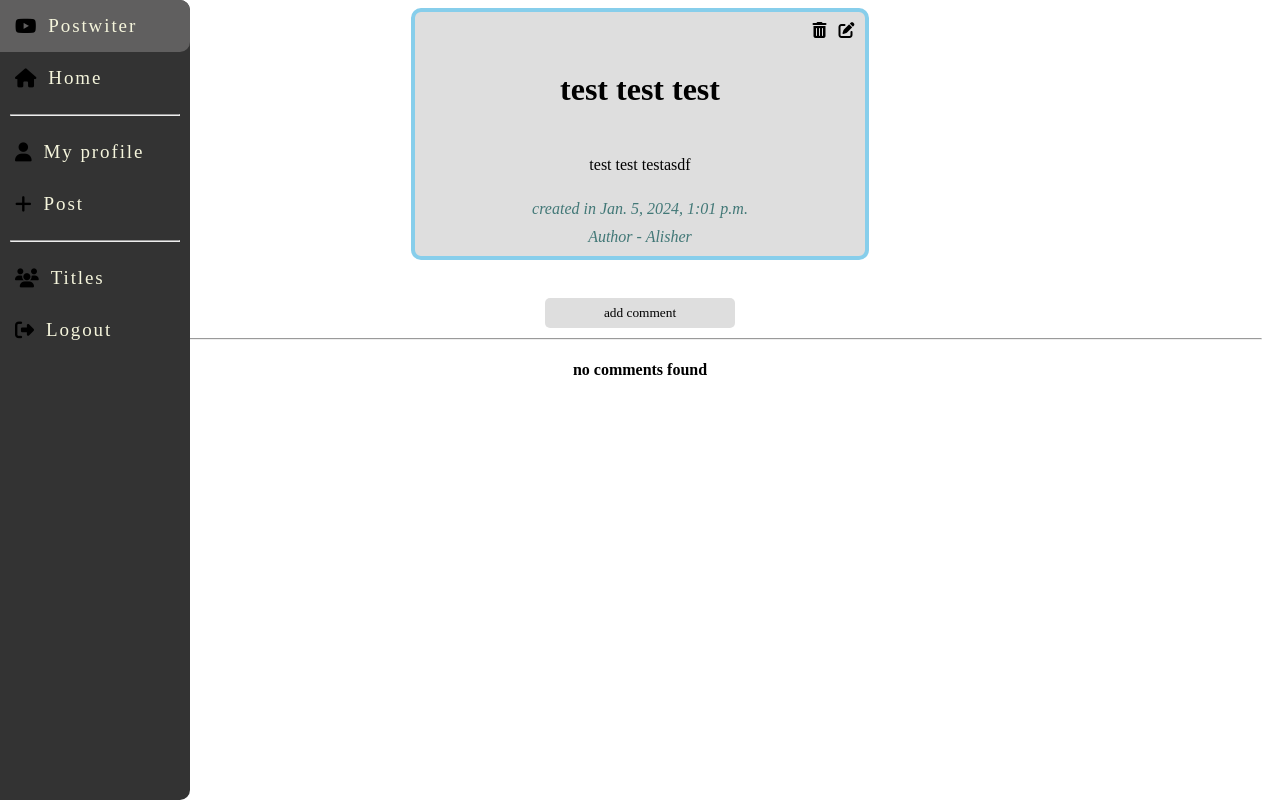
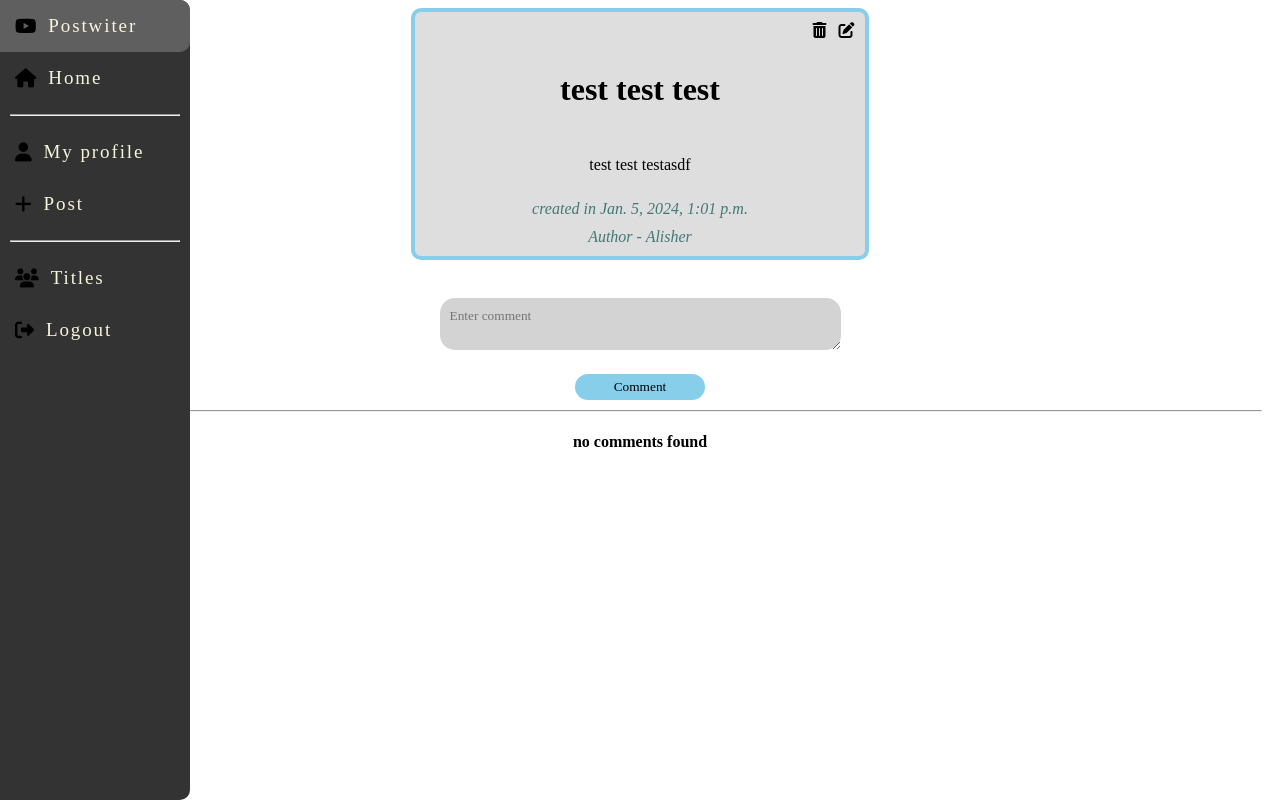
Before and after one commit to SHAKHAfire/DjangoYoutube, a Django app: page /posts/post-details/40 in a window 1280 px wide. Run offline with Django 4.2, Linux system fonts and the light colour scheme; a user stored in the database is signed in; data comes from the database, SQL or seed files in the repository; both versions use the stored data as it was after the commit; some libraries are stand-ins or nearby versions.

Commit message:
add comment form in post detail page

```diff
--- a/wetube/posts/forms.py
+++ b/wetube/posts/forms.py
@@ -21,9 +21,9 @@ class PostForm(forms.ModelForm):
 
 class PostCommentForm(forms.ModelForm):
     comment_content = forms.CharField(
-        label="content",
+        label="Enter comment",
         help_text="Comment content",
-        widget=forms.Textarea(attrs={"rows": 3, "cols": 50}),
+        widget=forms.Textarea(attrs={"rows": 2, "cols": 50}),
     )
 
     class Meta:
--- a/wetube/posts/templates/post_details.html
+++ b/wetube/posts/templates/post_details.html
@@ -24,13 +24,10 @@
 
     </div>
 
+    <div class="comment-form">
+        {% include "form_snippets.html" with form=form btn_text='Comment'%}
+    </div>
 
-    <div class="add-comment">
-
-
-      <a href={% url 'add-comment' object.id %}><button>add comment</button></a>
-
-    </div>
 
     <hr>
     {% if object.comments.all %}
@@ -60,6 +57,7 @@
         {% endif %}
 
 </center>
+
 <style>
 
     *{
@@ -73,6 +71,23 @@
       right: -45%;
 
     }
+    .form-label{
+      display:none;
+    }
+    .form-text{
+      display: none;
+    }
+    textarea{
+      color: black;
+      padding: 10px;
+      padding-left: 10px;
+    border: none;
+    background-color: lightgray;
+    border-radius: 15px;
+    outline: none;
+
+
+  }
     .update-post{
       color: black;
       position: relative;
@@ -103,14 +118,7 @@
   border-color: skyblue;
   border-width: 4px;
 }
-.add-comment button{
-  border: none;
-  border-radius: 5px;
-  width: 15%;
-  height: 30px;
-  font-weight: 500;
-  background: #dedede;
-}
+
 .details{
 
   color: #427877;
@@ -143,7 +151,17 @@
   border-radius: 5px;
 
 }
+.btn{
+  margin-top: 20px;
+  background-color: skyblue;
+    border-radius: 20px;
+    border: none;
+    width: 130px;
+    height: 26px;
+    color: black;
+}
 </style>
+
 {% endblock %}
 
 {% block script %}
--- a/wetube/posts/urls.py
+++ b/wetube/posts/urls.py
@@ -21,9 +21,4 @@ urlpatterns = [
         PostDetailsView.as_view(),
         name="post_details",
     ),
-    path(
-        "post-details/<int:pk>/add-comment",
-        CommentCreateView.as_view(),
-        name="add-comment",
-    ),
 ]
--- a/wetube/posts/views.py
+++ b/wetube/posts/views.py
@@ -1,7 +1,8 @@
 import logging
 from django.contrib import messages
 from django.shortcuts import render
-from django.views.generic import CreateView, DetailView, ListView, UpdateView
+from django.views.generic import CreateView, DetailView, UpdateView
+from django.views.generic.edit import FormMixin
 from .forms import PostForm, PostCommentForm
 from .models import *
 from django.shortcuts import redirect
@@ -84,29 +85,23 @@ def delete_comment(request,pk:int):
     return redirect(f"/posts/post-details/{post_id}")
 
 
-class PostDetailsView(DetailView):
+class PostDetailsView(DetailView, FormMixin):
+
     modal = Posts
-    # form_class = PostCommentForm
+    form_class = PostCommentForm
     template_name = "post_details.html"
 
-    def post(self, *args, **kwargs):
-        form = self.get_form()
-        if form.is_valid():
-            post = form.save(commit=False)
-            post.author = self.request.user
-            post.save()
-        return redirect("/")
 
-    def get_queryset(self):
-        return Posts.objects.filter(id=self.kwargs["pk"])
+    def get_success_url(self) -> str:
+        return f"/posts/post-details/{self.request.path.split('/')[-1]}"
 
-
-class CommentCreateView(CreateView):
-    modal = PostComment
-    form_class = PostCommentForm
-
-    template_name = "add_post_comment.html"
-    success_url = "/"
+    # def post(self, *args, **kwargs):
+    #     form = self.get_form()
+    #     if form.is_valid():
+    #         post = form.save(commit=False)
+    #         post.author = self.request.user
+    #         post.save()
+    #     return redirect("/")
 
     def post(self, *args, **kwargs):
         form = self.get_form()
@@ -114,12 +109,15 @@ class CommentCreateView(CreateView):
             comment = form.save(commit=False)
             comment.author = self.request.user
             comment.content = form.cleaned_data["comment_content"]
-            post_id = self.request.path.split("/")[-2]
+            post_id = self.request.path.split("/")[-1]
             comment.post = Posts.objects.get(id=post_id)
             comment.save()
             messages.success(
                 request=self.request,
                 message=f"Commented under post {comment.post.title} successfully!")
+        return redirect(
+            f"/posts/post-details/{self.request.path.split('/')[-1]}")
 
-        return redirect(
-            f"/posts/post-details/{self.request.path.split('/')[-2]}")
+
+    def get_queryset(self):
+        return Posts.objects.filter(id=self.kwargs["pk"])
```
Also changed, not shown: wetube/posts/templates/add_post_comment.html (deleted, +0 -71 lines), wetube/db.sqlite3.
